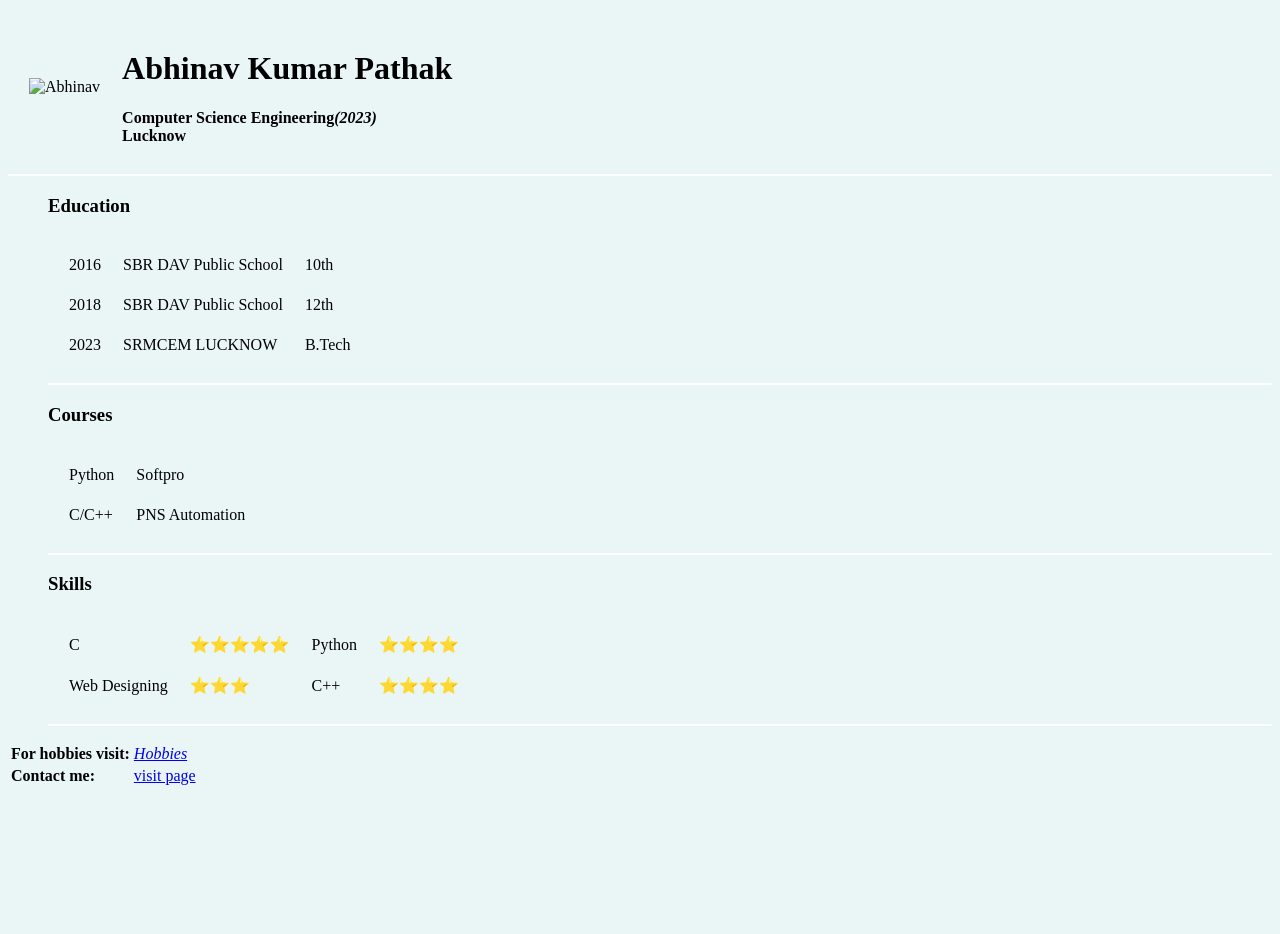
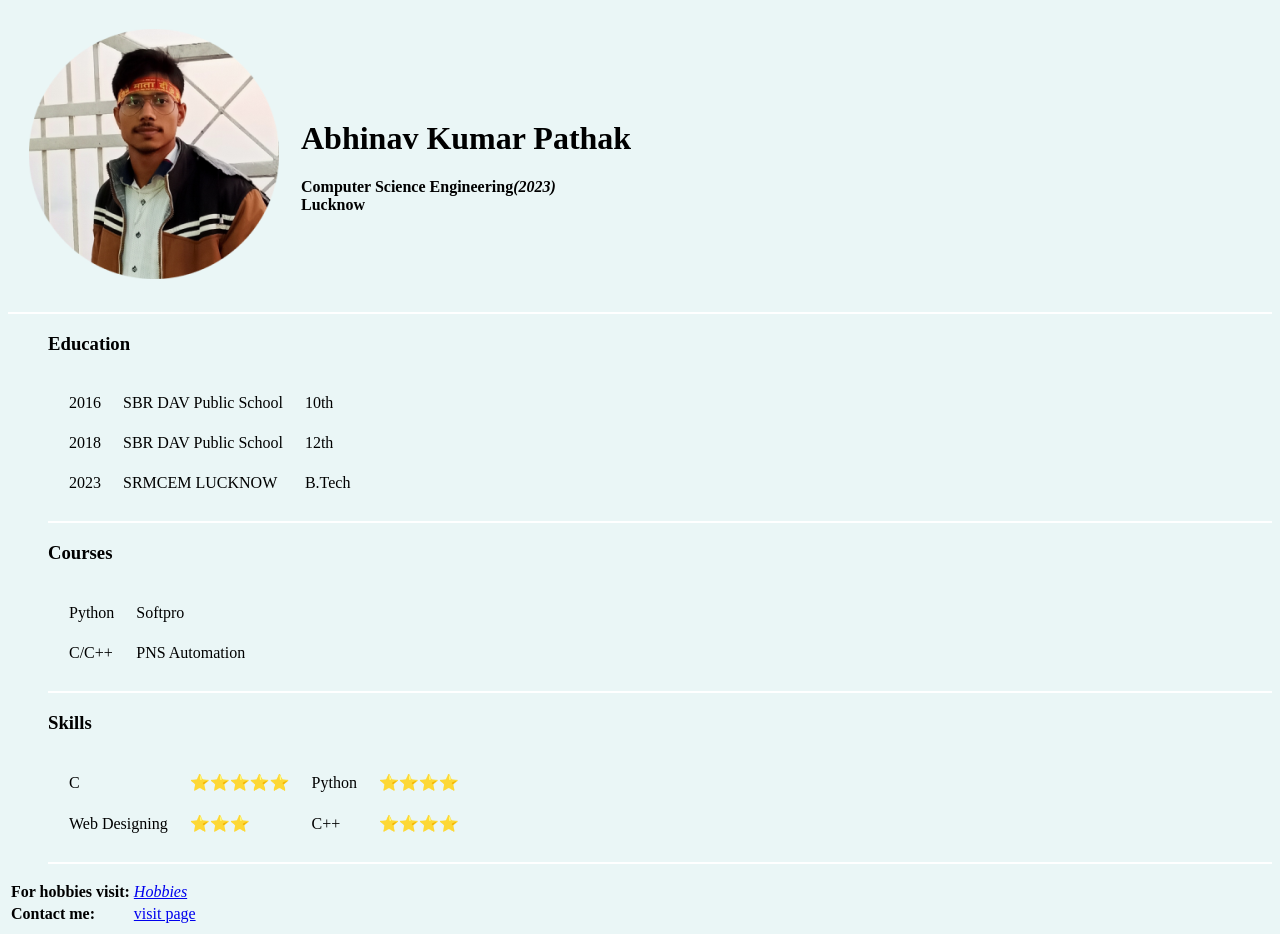
Before and after one commit to abhinavpathak4/cv, a plain HTML site: page index.html in a window 1280 px wide. Before the commit the page ends 800 px from the top, so only its background shows below. Drawn offline with Linux system fonts and the light colour scheme.

Commit message:
update with styling

```diff
--- a/index.html
+++ b/index.html
@@ -21,7 +21,7 @@
   <body>
     <table cellspacing ="20">
       <tr>
-        <td><img src="images/abhi.png" alt="Abhinav"></td>
+        <td><img src="abhi.png" alt="Abhinav"></td>
         <td><h1>Abhinav Kumar Pathak</h1>
                   <strong>Computer Science Engineering<em>(2023)</em></strong><br>
                   <strong>Lucknow</strong>
```
